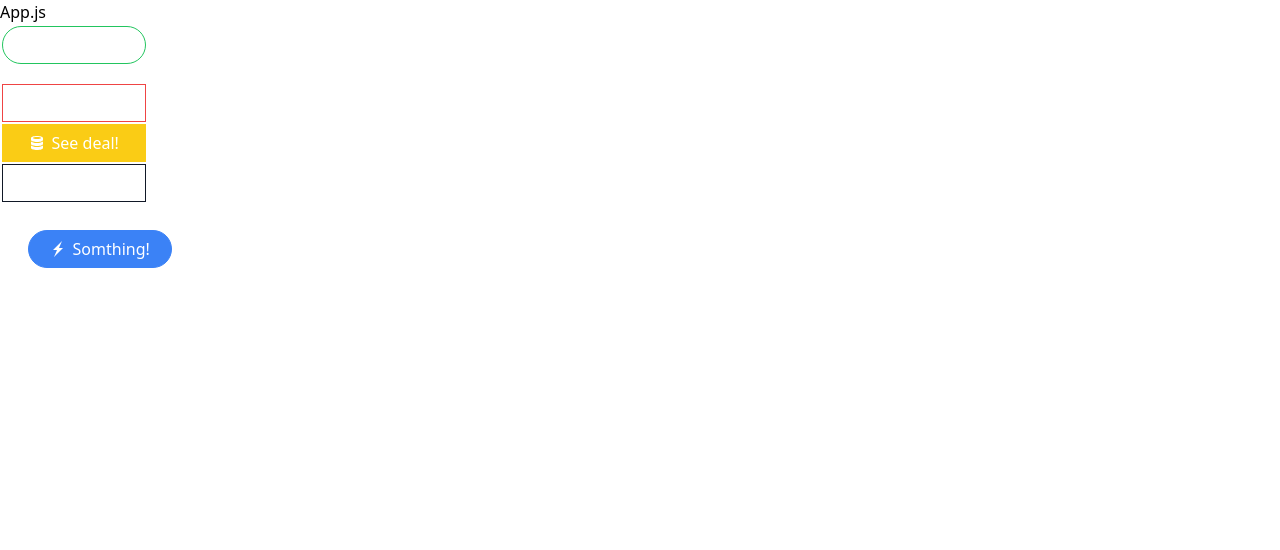
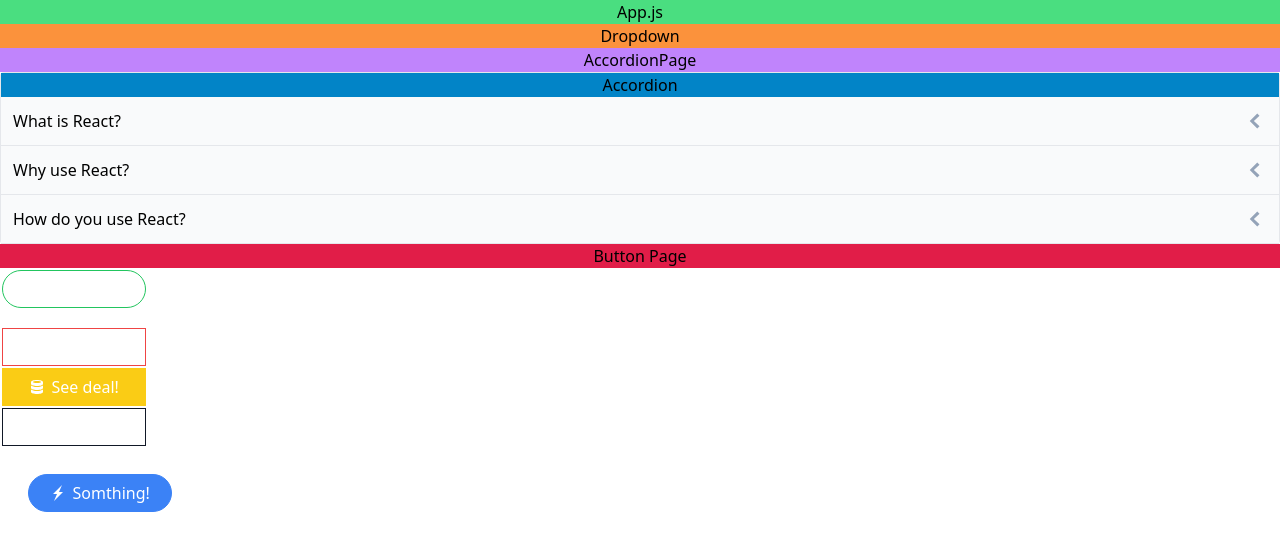
Before and after one commit to MeirJC/comps-MeirJC, a React (Create React App) app: page / in a window 1280 px wide. Shown: the top 550 px of the page. Built offline with nearby package versions, Linux system fonts and the light colour scheme.

Commit message:
added acordion and dropdown

```diff
--- a/src/App.js
+++ b/src/App.js
@@ -1,49 +1,21 @@
-import Button from "./Button";
-import {
-  GoBell,
-  GoCloudDownload,
-  GoDatabase,
-  GoOctoface,
-  GoZap,
-} from "react-icons/go";
+import ButtonPage from "./pages/ButtonPage";
+import AccordionPage from "./pages/AccordionPage";
+//! To be removed later
+import Dropdown from "./components/Dropdown";
+
 function App() {
-  const handleClick = () => {
-    console.log("Button Clicked!");
-  };
+  const options = [
+    { label: "The color red", value: "red" },
+    { label: "The color green", value: "green" },
+    { label: "A shade of blue", value: "blue" },
+  ];
 
   return (
     <div>
-      <h1>App.js</h1>
-      <div>
-        <Button success rounded outline onClick={handleClick} className="mb-5">
-          <GoBell />
-          Click Me!
-        </Button>
-      </div>
-      <div>
-        <Button danger outline>
-          <GoCloudDownload />
-          Buy Now!
-        </Button>
-      </div>
-      <div>
-        <Button warning>
-          <GoDatabase />
-          See deal!
-        </Button>
-      </div>
-      <div>
-        <Button secondary outline>
-          <GoOctoface />
-          Hide Ads!
-        </Button>
-      </div>
-      <div>
-        <Button primary rounded className="m-7">
-          <GoZap />
-          Somthing!
-        </Button>
-      </div>
+      <h1 className="bg-green-400 text-center">App.js</h1>
+      <Dropdown options={options} />
+      <AccordionPage />
+      <ButtonPage />
     </div>
   );
 }
--- /dev/null
+++ b/src/components/Accordion.jsx
@@ -0,0 +1,41 @@
+import { useState } from "react";
+import { GoChevronDown, GoChevronLeft } from "react-icons/go";
+
+function Accordion({ items }) {
+  const [expendedIndex, setExpendedIndex] = useState(null);
+
+  const handleClick = (idx) => {
+    setExpendedIndex((current) => {
+      return current === idx ? null : idx;
+    });
+    // idx === expendedIndex ? setExpendedIndex(null) : setExpendedIndex(idx);
+  };
+  const renderdItems = items.map((item, index) => {
+    const isExpended = index === expendedIndex;
+    const icon = (
+      <span className="text-2xl text-slate-400">
+        {isExpended ? <GoChevronDown /> : <GoChevronLeft />}
+      </span>
+    );
+    return (
+      <div key={item.id}>
+        <div
+          className="flex p-3 bg-gray-50 border-b items-center cursor-pointer justify-between"
+          onClick={() => handleClick(index)}
+        >
+          {item.lable}
+          {icon}
+        </div>
+        {isExpended && <div className="border-b p-5">{item.content}</div>}
+      </div>
+    );
+  });
+  return (
+    <div className="border-x border-t rounded">
+      <h1 className="bg-sky-600 text-center">Accordion</h1>
+      {renderdItems}
+    </div>
+  );
+}
+
+export default Accordion;
--- a/src/Button.jsx
+++ b/src/components/Button.jsx
@@ -15,7 +15,6 @@
 }) {
   // Check if only one of the following props is true
   // then set the appropriate Tailwind CSS classes
-  console.log(rest);
   const btnClass = classNames(
     rest.className,
     "px-3 py-1.5 border m-0.5 flex items-center justify-center w-36",
@@ -34,7 +33,6 @@
       "text-red-500 outline-red-500": outline && danger,
     }
   );
-  console.log(btnClass);
   return (
     <button {...rest} className={btnClass}>
       {children}
--- /dev/null
+++ b/src/components/Dropdown.jsx
@@ -0,0 +1,11 @@
+import React from "react";
+
+function Dropdown({ options }) {
+  return (
+    <div>
+      <h1 className="bg-orange-400 text-center">Dropdown</h1>
+    </div>
+  );
+}
+
+export default Dropdown;
--- /dev/null
+++ b/src/pages/AccordionPage.jsx
@@ -0,0 +1,32 @@
+import Accordion from "../components/Accordion";
+
+function AccordionPage() {
+  const items = [
+    {
+      id: 1001,
+      lable: "What is React?",
+      content:
+        "React is a front end javascript framework such as Angular and Vue. it is used to build single page applications",
+    },
+    {
+      id: 1002,
+      lable: "Why use React?",
+      content:
+        "React is a favorite JS library among engineers, it is easy to learn and has a large community of developers",
+    },
+    {
+      id: 1003,
+      lable: "How do you use React?",
+      content:
+        "You use React by creating components, nesting them and passing props",
+    },
+  ];
+  return (
+    <div>
+      <h1 className="bg-purple-400 text-center">AccordionPage</h1>
+      <Accordion items={items} />
+    </div>
+  );
+}
+
+export default AccordionPage;
--- /dev/null
+++ b/src/pages/ButtonPage.jsx
@@ -0,0 +1,51 @@
+import Button from "../components/Button";
+import {
+  GoBell,
+  GoCloudDownload,
+  GoDatabase,
+  GoOctoface,
+  GoZap,
+} from "react-icons/go";
+function ButtonPage() {
+  const handleClick = () => {
+    console.log("Button Clicked!");
+  };
+
+  return (
+    <div>
+      <h1 className="bg-rose-600 text-center">Button Page</h1>
+      <div>
+        <Button success rounded outline onClick={handleClick} className="mb-5">
+          <GoBell />
+          Click Me!
+        </Button>
+      </div>
+      <div>
+        <Button danger outline>
+          <GoCloudDownload />
+          Buy Now!
+        </Button>
+      </div>
+      <div>
+        <Button warning>
+          <GoDatabase />
+          See deal!
+        </Button>
+      </div>
+      <div>
+        <Button secondary outline>
+          <GoOctoface />
+          Hide Ads!
+        </Button>
+      </div>
+      <div>
+        <Button primary rounded className="m-7">
+          <GoZap />
+          Somthing!
+        </Button>
+      </div>
+    </div>
+  );
+}
+
+export default ButtonPage;
```
